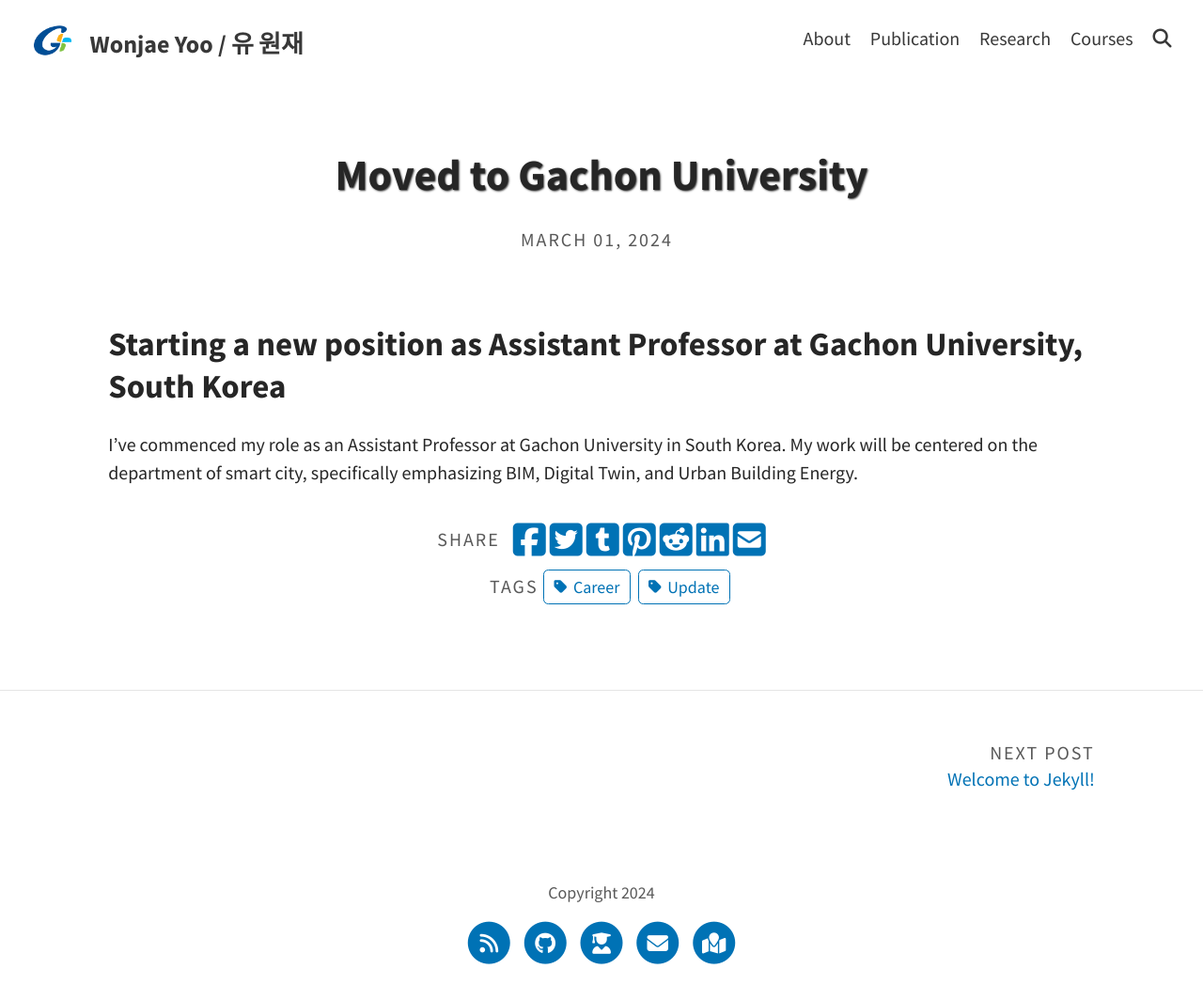
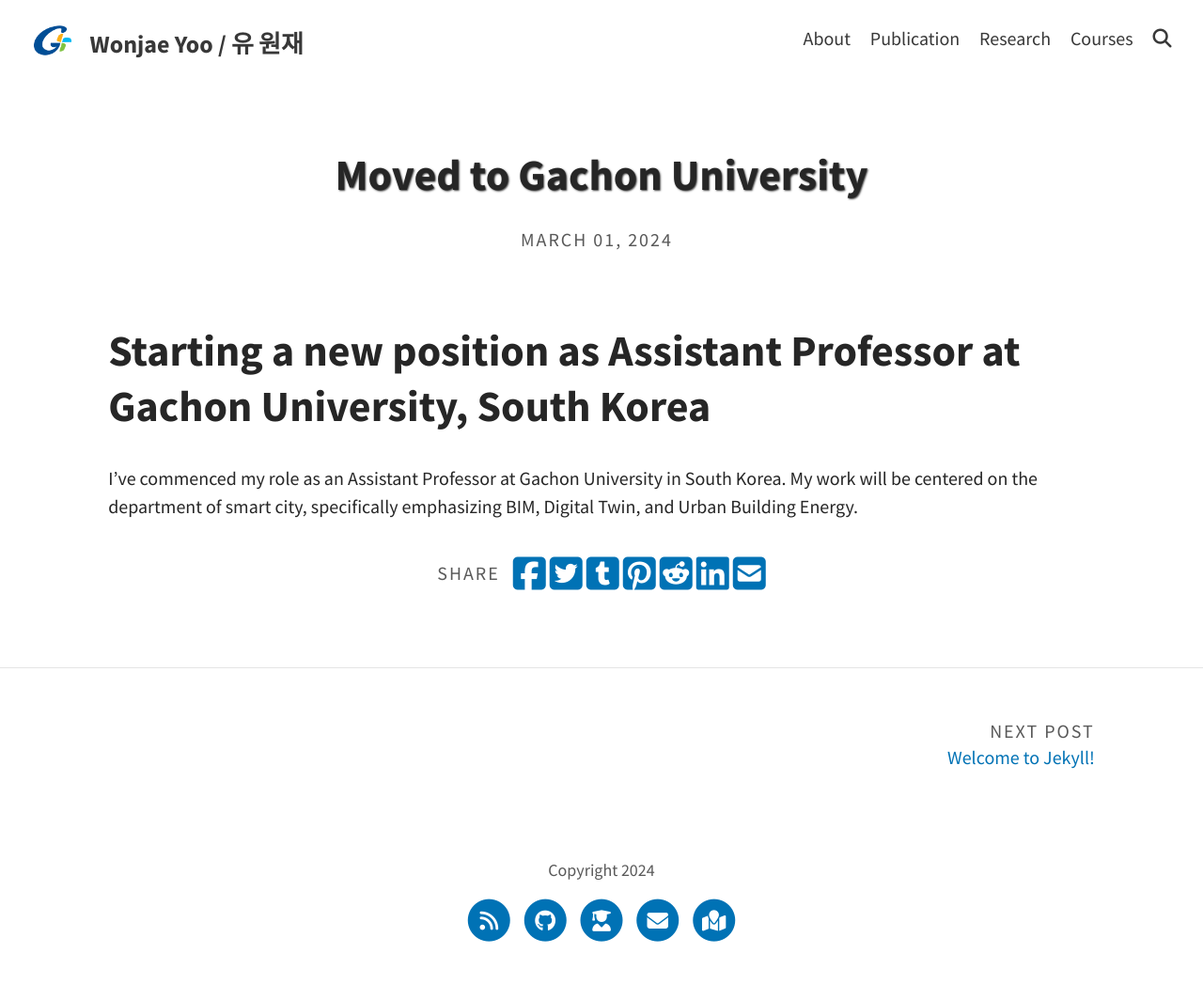
Before and after one commit to 1Jyoo/website, a Jekyll site: the page built from _posts/2024-03-01-Start-Assistant-Prof-at-Gachon.md, in a window 1280 px wide. Shown: the whole page at 94% size. Built offline with Jekyll 4.4.1, drawn with Linux system fonts in a browser that asks for light colours; a script that is not in the unit is left out; after the commit the page ends 1041 px from its top, so only the background shows below that.

Commit message:
new commit

```diff
--- a/_config.yml
+++ b/_config.yml
@@ -37,7 +37,7 @@
     issue-term:                                         # Issue term (e.g. "comment" consider issues with this word in the title as comments)
 
 # PAGINATION
-paginate: 5
+paginate: 3
 paginate_path: "/blog/page:num"
 
 # PORTFOLIO
--- a/_posts/2024-03-01-Start-Assistant-Prof-at-Gachon.md
+++ b/_posts/2024-03-01-Start-Assistant-Prof-at-Gachon.md
@@ -2,9 +2,8 @@
 layout: post
 title: >
     Moved to Gachon University
-tags: [Update, Career]
 ---
 
-## Starting a new position as Assistant Professor at Gachon University, South Korea
+# Starting a new position as Assistant Professor at Gachon University, South Korea
 
 I've commenced my role as an Assistant Professor at Gachon University in South Korea. My work will be centered on the department of smart city, specifically emphasizing BIM, Digital Twin, and Urban Building Energy.
```
Also changed, not shown: pages/about.md (+2 -1 lines), _posts/2013-10-18-blogging-with-title.md (renamed from _posts/trash/2013-10-18-blogging-with-title.md), _posts/2014-08-08-Markup-Syntax-Highlighting.md (renamed from _posts/trash/2014-08-08-Markup-Syntax-Highlighting.md), _posts/2014-11-26-lorem-ipsum.md (renamed from _posts/trash/2014-11-26-lorem-ipsum.md), _posts/2014-11-27-whats-your-title.md (renamed from _posts/trash/2014-11-27-whats-your-title.md), _posts/2014-11-28-markdown-and-html.md (renamed from _posts/trash/2014-11-28-markdown-and-html.md), _posts/2016-12-03-Mermaid.md (renamed from _posts/trash/2016-12-03-Mermaid.md), _posts/2017-09-17-Use-Bootstrap.md (renamed from _posts/trash/2017-09-17-Use-Bootstrap.md), _posts/2018-10-29-feature-images.md (renamed from _posts/trash/2018-10-29-feature-images.md), _posts/2019-05-18-color-post.md (renamed from _posts/trash/2019-05-18-color-post.md), _posts/2019-06-30-sample-post.md (renamed from _posts/trash/2019-06-30-sample-post.md), _posts/2019-11-02-Tech-stuff-example.md (renamed from _posts/trash/2019-11-02-Tech-stuff-example.md), _posts/2021-04-27-dark-mode.md (renamed from _posts/trash/2021-04-27-dark-mode.md), _posts/2024-01-30-welcome-to-jekyll.markdown (renamed from _posts/trash/2024-01-30-welcome-to-jekyll.markdown).
